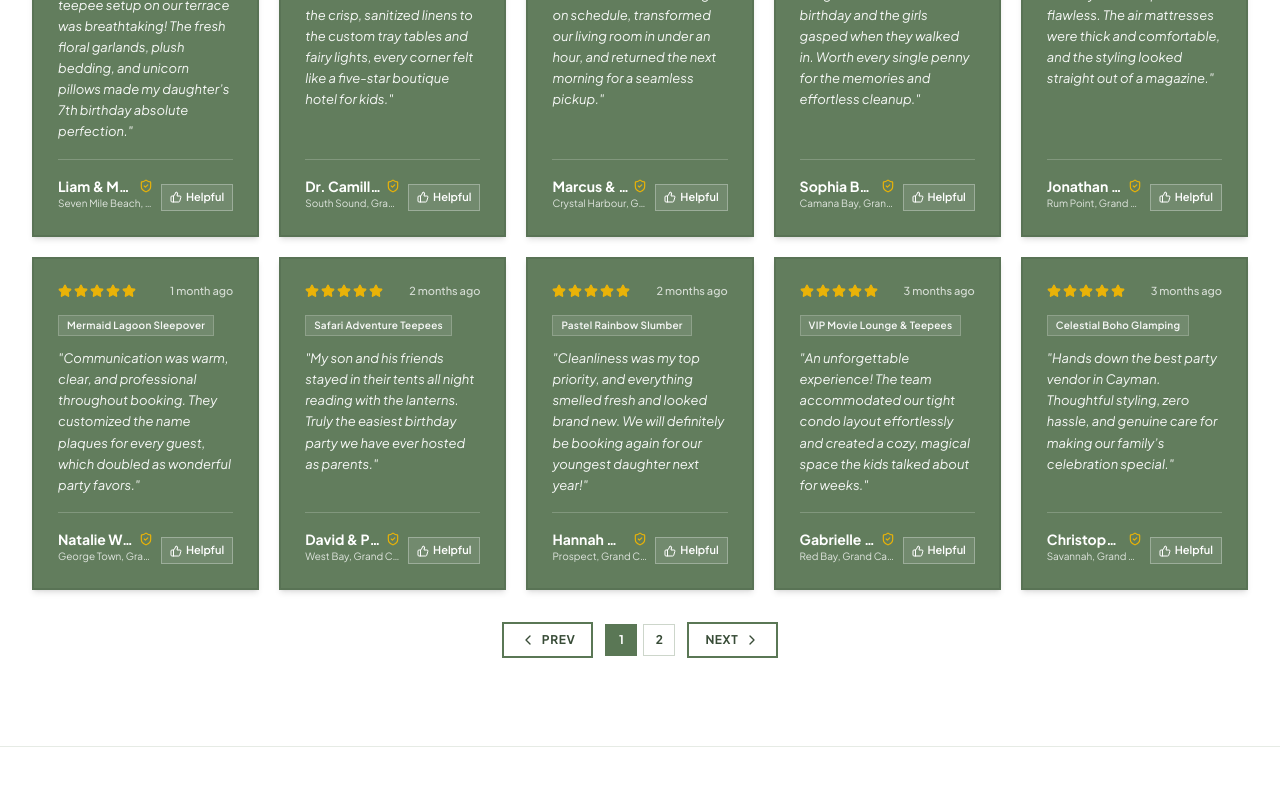
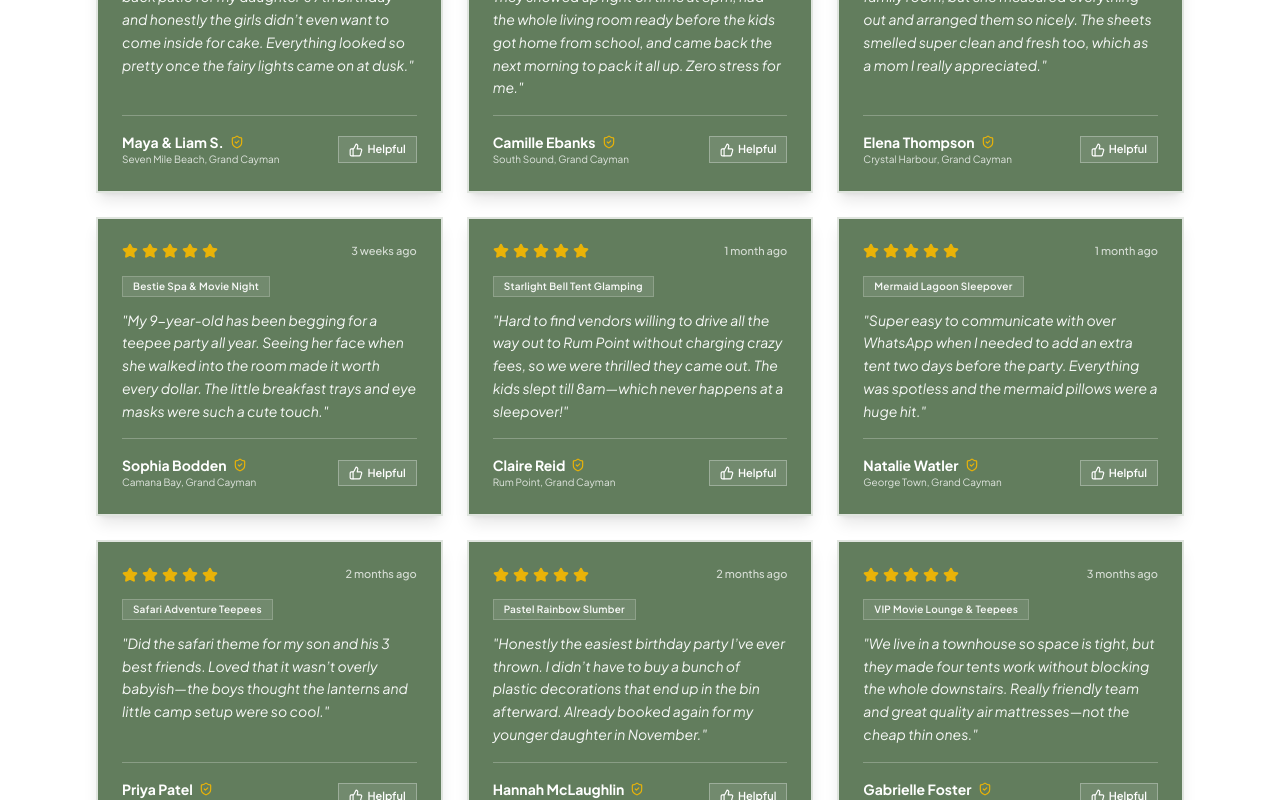
Before and after one commit to kashaffshoukat/ps.ky, a React (Vite) app: page / in a window 1280 px wide. Shown: the part 9620-10420 px from the top of the page. Built offline with nearby package versions, Linux system fonts and the light colour scheme.

Commit message:
Update testimonials with authentic reviews and storage key

```diff
--- a/src/components/TestimonialsSection.tsx
+++ b/src/components/TestimonialsSection.tsx
@@ -5,128 +5,127 @@ import { TestimonialItem } from '../types';
 import { CuteSmileyCloud } from './CuteSmileyCloud';
 import { ScrollReveal } from './ScrollReveal';
 
-const STORAGE_KEY = 'paradise_slumbers_reviews_v2';
+const STORAGE_KEY = 'paradise_slumbers_reviews_v3';
 const VOTES_STORAGE_KEY = 'paradise_slumbers_helpful_votes';
 
-// Curated professional reviews tailored to Grand Cayman & Paradise Slumbers
-const CURATED_REVIEWS: TestimonialItem[] = [
+// Natural, authentic reviews written like real Cayman parents (no AI clichés)
+const AUTHENTIC_REVIEWS: TestimonialItem[] = [
   {
     id: 'review-unicorn-outdoor-1',
-    name: 'Liam & Maya S.',
+    name: 'Maya & Liam S.',
     location: 'Seven Mile Beach, Grand Cayman',
     eventType: 'Enchanted Outdoor Unicorn Glamping',
     rating: 5,
-    review: 'The outdoor unicorn teepee setup on our terrace was breathtaking! The fresh floral garlands, plush bedding, and unicorn pillows made my daughter’s 7th birthday absolute perfection.',
-    date: '2 days ago',
+    review: 'We set the unicorn teepees up out on our back patio for my daughter’s 7th birthday and honestly the girls didn’t even want to come inside for cake. Everything looked so pretty once the fairy lights came on at dusk.',
+    date: '3 days ago',
     verified: true,
     avatar: 'https://images.unsplash.com/photo-1534528741775-53994a69daeb?auto=format&fit=crop&w=150&q=80',
   },
   {
-    id: 'review-pro-2',
-    name: 'Dr. Camille Ebanks',
+    id: 'review-real-2',
+    name: 'Camille Ebanks',
     location: 'South Sound, Grand Cayman',
     eventType: 'Boho Luxe Slumber Suite',
     rating: 5,
-    review: 'Impeccable punctuality and attention to detail. From the crisp, sanitized linens to the custom tray tables and fairy lights, every corner felt like a five-star boutique hotel for kids.',
+    review: 'Booked four tents for my niece’s sleepover. They showed up right on time at 3pm, had the whole living room ready before the kids got home from school, and came back the next morning to pack it all up. Zero stress for me.',
     date: '1 week ago',
     verified: true,
     avatar: 'https://images.unsplash.com/photo-1544005313-94ddf0286df2?auto=format&fit=crop&w=150&q=80',
   },
   {
-    id: 'review-pro-3',
-    name: 'Marcus & Elena Thompson',
+    id: 'review-real-3',
+    name: 'Elena Thompson',
     location: 'Crystal Harbour, Grand Cayman',
     eventType: 'Tropical Island Dreams Setup',
     rating: 5,
-    review: 'Stress-free from start to finish. The team arrived right on schedule, transformed our living room in under an hour, and returned the next morning for a seamless pickup.',
+    review: 'Was a bit worried 5 tents wouldn’t fit in our family room, but she measured everything out and arranged them so nicely. The sheets smelled super clean and fresh too, which as a mom I really appreciated.',
     date: '2 weeks ago',
     verified: true,
     avatar: 'https://images.unsplash.com/photo-1507003211169-0a1dd7228f2d?auto=format&fit=crop&w=150&q=80',
   },
   {
-    id: 'review-pro-4',
+    id: 'review-real-4',
     name: 'Sophia Bodden',
     location: 'Camana Bay, Grand Cayman',
     eventType: 'Bestie Spa & Movie Night',
     rating: 5,
-    review: 'We booked six tents for my daughter’s milestone birthday and the girls gasped when they walked in. Worth every single penny for the memories and effortless cleanup.',
+    review: 'My 9-year-old has been begging for a teepee party all year. Seeing her face when she walked into the room made it worth every dollar. The little breakfast trays and eye masks were such a cute touch.',
     date: '3 weeks ago',
     verified: true,
     avatar: 'https://images.unsplash.com/photo-1438761681033-6461ffad8d80?auto=format&fit=crop&w=150&q=80',
   },
   {
-    id: 'review-pro-5',
-    name: 'Jonathan & Claire Reid',
+    id: 'review-real-5',
+    name: 'Claire Reid',
     location: 'Rum Point, Grand Cayman',
     eventType: 'Starlight Bell Tent Glamping',
     rating: 5,
-    review: 'Even out in Rum Point, the delivery and setup were flawless. The air mattresses were thick and comfortable, and the styling looked straight out of a magazine.',
+    review: 'Hard to find vendors willing to drive all the way out to Rum Point without charging crazy fees, so we were thrilled they came out. The kids slept till 8am—which never happens at a sleepover!',
     date: '1 month ago',
     verified: true,
     avatar: 'https://images.unsplash.com/photo-1500648767791-00dcc994a43e?auto=format&fit=crop&w=150&q=80',
   },
   {
-    id: 'review-pro-6',
+    id: 'review-real-6',
     name: 'Natalie Watler',
     location: 'George Town, Grand Cayman',
     eventType: 'Mermaid Lagoon Sleepover',
     rating: 5,
-    review: 'Communication was warm, clear, and professional throughout booking. They customized the name plaques for every guest, which doubled as wonderful party favors.',
+    review: 'Super easy to communicate with over WhatsApp when I needed to add an extra tent two days before the party. Everything was spotless and the mermaid pillows were a huge hit.',
     date: '1 month ago',
     verified: true,
     avatar: 'https://images.unsplash.com/photo-1517841905240-472988babdf9?auto=format&fit=crop&w=150&q=80',
   },
   {
-    id: 'review-pro-7',
-    name: 'David & Priya Patel',
+    id: 'review-real-7',
+    name: 'Priya Patel',
     location: 'West Bay, Grand Cayman',
     eventType: 'Safari Adventure Teepees',
     rating: 5,
-    review: 'My son and his friends stayed in their tents all night reading with the lanterns. Truly the easiest birthday party we have ever hosted as parents.',
+    review: 'Did the safari theme for my son and his 3 best friends. Loved that it wasn’t overly babyish—the boys thought the lanterns and little camp setup were so cool.',
     date: '2 months ago',
     verified: true,
     avatar: 'https://images.unsplash.com/photo-1472099645785-5658abf4ff4e?auto=format&fit=crop&w=150&q=80',
   },
   {
-    id: 'review-pro-8',
+    id: 'review-real-8',
     name: 'Hannah McLaughlin',
     location: 'Prospect, Grand Cayman',
     eventType: 'Pastel Rainbow Slumber',
     rating: 5,
-    review: 'Cleanliness was my top priority, and everything smelled fresh and looked brand new. We will definitely be booking again for our youngest daughter next year!',
+    review: 'Honestly the easiest birthday party I’ve ever thrown. I didn’t have to buy a bunch of plastic decorations that end up in the bin afterward. Already booked again for my younger daughter in November.',
     date: '2 months ago',
     verified: true,
     avatar: 'https://images.unsplash.com/photo-1531746020798-e6953c6e8e04?auto=format&fit=crop&w=150&q=80',
   },
   {
-    id: 'review-pro-9',
+    id: 'review-real-9',
     name: 'Gabrielle Foster',
     location: 'Red Bay, Grand Cayman',
     eventType: 'VIP Movie Lounge & Teepees',
     rating: 5,
-    review: 'An unforgettable experience! The team accommodated our tight condo layout effortlessly and created a cozy, magical space the kids talked about for weeks.',
+    review: 'We live in a townhouse so space is tight, but they made four tents work without blocking the whole downstairs. Really friendly team and great quality air mattresses—not the cheap thin ones.',
     date: '3 months ago',
     verified: true,
     avatar: 'https://images.unsplash.com/photo-1524504388940-b1c1722653e1?auto=format&fit=crop&w=150&q=80',
   },
   {
-    id: 'review-pro-10',
-    name: 'Christopher & Lauren Kirk',
+    id: 'review-real-10',
+    name: 'Lauren Kirk',
     location: 'Savannah, Grand Cayman',
     eventType: 'Celestial Boho Glamping',
     rating: 5,
-    review: 'Hands down the best party vendor in Cayman. Thoughtful styling, zero hassle, and genuine care for making our family’s celebration special.',
+    review: 'The custom name signs on each tent were my daughter’s favorite part—she still has hers hanging on her bedroom door. Thank you for making her 10th birthday feel so special!',
     date: '3 months ago',
     verified: true,
     avatar: 'https://images.unsplash.com/photo-1519085360753-af0119f7cbe7?auto=format&fit=crop&w=150&q=80',
   },
 ];
 
-// Merge curated reviews with mockData without duplicates, ensuring at least 10 quality reviews exist
 const COMBINED_TESTIMONIALS: TestimonialItem[] = (() => {
-  const seen = new Set(CURATED_REVIEWS.map((r) => r.id));
+  const seen = new Set(AUTHENTIC_REVIEWS.map((r) => r.id));
   const extra = (TESTIMONIALS_DATA || []).filter((item) => !seen.has(item.id));
-  return [...CURATED_REVIEWS, ...extra];
+  return [...AUTHENTIC_REVIEWS, ...extra];
 })();
 
 export const TestimonialsSection: React.FC = () => {
@@ -150,18 +149,16 @@ export const TestimonialsSection: React.FC = () => {
     }
   });
 
-  // Responsive items per view:
-  // Large screens (lg: >= 1024px): 10 reviews
-  // Medium / Tablet screens (sm/md: 640px - 1023px): 4 reviews
-  // Small / Mobile screens (< 640px): 1 review
-  const [itemsPerView, setItemsPerView] = useState<number>(() => {
-    if (typeof window === 'undefined') return 10;
-    if (window.innerWidth >= 1024) return 10;
-    if (window.innerWidth >= 640) return 4;
-    return 1;
+  // Screen mode: 'mobile' (< 640px -> 1 review slider), 'tablet' (640px-1023px -> 4 reviews), 'desktop' (>= 1024px -> 10 reviews in 3-col grid)
+  const [screenSize, setScreenSize] = useState<'mobile' | 'tablet' | 'desktop'>(() => {
+    if (typeof window === 'undefined') return 'desktop';
+    if (window.innerWidth >= 1024) return 'desktop';
+    if (window.innerWidth >= 640) return 'tablet';
+    return 'mobile';
   });
 
-  const [currentPage, setCurrentPage] = useState(0);
+  // Index for mobile single-card slider
+  const [mobileIndex, setMobileIndex] = useState(0);
   const [isWriteReviewOpen, setIsWriteReviewOpen] = useState(false);
 
   // Form state
@@ -174,21 +171,13 @@ export const TestimonialsSection: React.FC = () => {
 
   useEffect(() => {
     const handleResize = () => {
-      let nextCount = 1;
       if (window.innerWidth >= 1024) {
-        nextCount = 10;
+        setScreenSize('desktop');
       } else if (window.innerWidth >= 640) {
-        nextCount = 4;
+        setScreenSize('tablet');
       } else {
-        nextCount = 1;
+        setScreenSize('mobile');
       }
-
-      setItemsPerView((prev) => {
-        if (prev !== nextCount) {
-          setCurrentPage(0);
-        }
-        return nextCount;
-      });
     };
 
     handleResize();
@@ -198,7 +187,7 @@ export const TestimonialsSection: React.FC = () => {
 
   const saveReviews = (newList: TestimonialItem[]) => {
     setTestimonials(newList);
-    setCurrentPage(0);
+    setMobileIndex(0);
     try {
       localStorage.setItem(STORAGE_KEY, JSON.stringify(newList));
     } catch {}
@@ -228,7 +217,7 @@ export const TestimonialsSection: React.FC = () => {
       review: reviewText.trim(),
       date: 'Just now',
       verified: true,
-      avatar: `https://images.unsplash.com/photo-1534528741775-53994a69daeb?auto=format&fit=crop&w=150&q=80`,
+      avatar: 'https://images.unsplash.com/photo-1534528741775-53994a69daeb?auto=format&fit=crop&w=150&q=80',
     };
 
     const updated = [newReview, ...testimonials];
@@ -242,26 +231,28 @@ export const TestimonialsSection: React.FC = () => {
     }, 1500);
   };
 
-  // Pagination calculations
-  const totalPages = Math.max(1, Math.ceil(testimonials.length / itemsPerView));
-  const safePage = Math.min(currentPage, totalPages - 1);
-  const startIndex = safePage * itemsPerView;
-  const visibleReviews = testimonials.slice(startIndex, startIndex + itemsPerView);
-
-  const handlePrev = () => {
-    setCurrentPage((prev) => (prev > 0 ? prev - 1 : totalPages - 1));
+  const handleMobilePrev = () => {
+    setMobileIndex((prev) => (prev > 0 ? prev - 1 : testimonials.length - 1));
   };
 
-  const handleNext = () => {
-    setCurrentPage((prev) => (prev < totalPages - 1 ? prev + 1 : 0));
+  const handleMobileNext = () => {
+    setMobileIndex((prev) => (prev < testimonials.length - 1 ? prev + 1 : 0));
   };
+
+  // Determine which reviews to render based on screen size
+  const displayedReviews =
+    screenSize === 'mobile'
+      ? [testimonials[mobileIndex] || testimonials[0]]
+      : screenSize === 'tablet'
+      ? testimonials.slice(0, 4)
+      : testimonials.slice(0, 10); // Large screen: 10 reviews arranged 3 per row (3 + 3 + 3 + 1)
 
   return (
     <section
       id="reviews"
       className="py-14 sm:py-18 lg:py-22 relative z-10 bg-white border-b border-[#5A7755]/15 select-none font-sans"
     >
-      <div className="max-w-7xl mx-auto px-4 sm:px-6 lg:px-8">
+      <div className="max-w-6xl mx-auto px-4 sm:px-6 lg:px-8">
 
         {/* SECTION HEADER */}
         <div className="text-center max-w-3xl mx-auto mb-10 sm:mb-14 space-y-3">
@@ -405,72 +396,61 @@ export const TestimonialsSection: React.FC = () => {
         )}
 
         {/* ========================================================
-            RESPONSIVE STATIC GRID (NO MARQUEE / NO STATS)
-            - Mobile (<640px): 1 review card per view
-            - Tablet/Medium (640px-1023px): 4 review cards (2x2)
-            - Large Desktop (>=1024px): 10 review cards (5x2)
+            REVIEWS DISPLAY
+            - Small screens (<640px): 1 review at a time with Prev/Next arrows (no page numbers)
+            - Medium screens (640px-1023px): 4 reviews (2x2 grid)
+            - Large screens (>=1024px): 10 reviews in 3-column rows (3 per row)
             ======================================================== */}
         <ScrollReveal animation="fade-up" delay={150}>
-          <div className="grid grid-cols-1 sm:grid-cols-2 lg:grid-cols-5 gap-5">
-            {visibleReviews.map((t) => {
+          <div className="grid grid-cols-1 sm:grid-cols-2 lg:grid-cols-3 gap-6">
+            {displayedReviews.map((t) => {
               const votes = helpfulVotes[t.id] || 0;
               return (
                 <article
                   key={t.id}
-                  className="bg-[#5A7755]/95 backdrop-blur-sm rounded-none p-5 sm:p-6 border-2 border-[#384C37]/20 shadow-md hover:shadow-lg transition-shadow flex flex-col justify-between text-white min-h-[260px]"
+                  className="bg-[#5A7755]/95 backdrop-blur-sm rounded-none p-6 border-2 border-white/80 shadow-lg flex flex-col justify-between text-white min-h-[250px]"
                 >
                   <div className="space-y-3">
-                    {/* Top row: Stars + Date */}
                     <div className="flex items-center justify-between gap-2">
-                      <div className="flex items-center gap-0.5 text-[#EAB308]" aria-label={`${t.rating} out of 5 stars`}>
+                      <div className="flex items-center gap-1 text-[#EAB308]">
                         {[...Array(t.rating)].map((_, i) => (
-                          <Star key={i} className="w-3.5 h-3.5 fill-[#EAB308] text-[#EAB308]" />
+                          <Star key={i} className="w-4 h-4 fill-[#EAB308] text-[#EAB308]" />
                         ))}
                       </div>
-                      <span className="text-[11px] text-white/75 font-medium whitespace-nowrap">
-                        {t.date}
-                      </span>
+                      <span className="text-[11px] text-white/75 font-medium">{t.date}</span>
                     </div>
 
-                    {/* Event Theme Tag */}
                     {t.eventType && (
-                      <div className="inline-block px-2 py-0.5 bg-white/10 border border-white/20 text-[10px] font-semibold tracking-wide text-white/95">
+                      <div className="inline-block px-2.5 py-0.5 bg-white/10 border border-white/20 text-[10px] font-semibold tracking-wide text-white/95">
                         {t.eventType}
                       </div>
                     )}
 
-                    {/* Review Body */}
-                    <p className="text-xs sm:text-[13px] text-white/95 leading-relaxed italic">
+                    <p className="text-xs sm:text-sm text-white/95 leading-relaxed italic">
                       "{t.review}"
                     </p>
                   </div>
 
-                  {/* Footer: Reviewer Info & Helpful Button */}
-                  <div className="pt-4 mt-4 border-t border-white/20 flex items-end justify-between gap-2">
-                    <div className="min-w-0">
-                      <div className="flex items-center gap-1">
-                        <span className="font-sans font-bold text-xs sm:text-sm text-white truncate">
+                  <div className="pt-4 mt-4 border-t border-white/25 flex items-center justify-between gap-2">
+                    <div>
+                      <div className="flex items-center gap-1.5">
+                        <span className="font-sans font-bold text-xs sm:text-sm text-white">
                           {t.name}
                         </span>
                         {t.verified && (
-                          <ShieldCheck
-                            className="w-3.5 h-3.5 text-[#EAB308] flex-shrink-0"
-                            aria-label="Verified Booking"
-                          />
+                          <ShieldCheck className="w-3.5 h-3.5 text-[#EAB308] flex-shrink-0" />
                         )}
                       </div>
-                      <span className="text-[10px] text-white/80 block truncate">
-                        {t.location}
-                      </span>
+                      <span className="text-[10px] text-white/80 block">{t.location}</span>
                     </div>
 
                     <button
                       type="button"
                       onClick={() => handleVoteHelpful(t.id)}
-                      className="inline-flex items-center gap-1 text-[10px] sm:text-[11px] text-white hover:bg-white/20 font-semibold transition-colors cursor-pointer bg-white/10 px-2 py-1 border border-white/30 flex-shrink-0"
+                      className="inline-flex items-center gap-1 text-[11px] text-white hover:text-white/80 font-semibold transition-colors cursor-pointer bg-white/10 px-2.5 py-1 border border-white/30 flex-shrink-0"
                       title="Mark as helpful"
                     >
-                      <ThumbsUp className="w-3 h-3" />
+                      <ThumbsUp className="w-3.5 h-3.5" />
                       <span>{votes > 0 ? votes : 'Helpful'}</span>
                     </button>
                   </div>
@@ -478,50 +458,33 @@ export const TestimonialsSection: React.FC = () => {
               );
             })}
           </div>
-        </ScrollReveal>
 
-        {/* PAGINATION CONTROLS (Shown whenever total reviews exceed current screen capacity) */}
-        {totalPages > 1 && (
-          <div className="mt-8 flex items-center justify-center gap-3">
+          {/* Mobile-only simple Prev / Next arrows (1 review after 1 review, no page numbers) */}
+          {screenSize === 'mobile' && testimonials.length > 1 && (
+            <div className="mt-6 flex items-center justify-center gap-4">
               <button
                 type="button"
-              onClick={handlePrev}
-              aria-label="Previous reviews"
+                onClick={handleMobilePrev}
+                aria-label="Previous review"
                 className="inline-flex items-center gap-1.5 px-4 py-2 rounded-none bg-white hover:bg-[#5A7755] text-[#384C37] hover:text-white border-2 border-[#5A7755] text-xs font-bold uppercase tracking-wider transition-colors cursor-pointer"
               >
                 <ChevronLeft className="w-4 h-4" />
                 <span>Prev</span>
               </button>
 
-            <div className="flex items-center gap-1.5">
-              {Array.from({ length: totalPages }).map((_, idx) => (
-                <button
-                  key={idx}
-                  type="button"
-                  onClick={() => setCurrentPage(idx)}
-                  aria-label={`Go to review page ${idx + 1}`}
-                  className={`w-8 h-8 rounded-none text-xs font-bold border transition-colors cursor-pointer ${
-                    safePage === idx
-                      ? 'bg-[#5A7755] text-white border-[#5A7755]'
-                      : 'bg-white text-[#384C37] border-[#5A7755]/30 hover:border-[#5A7755]'
-                  }`}
-                >
-                  {idx + 1}
-                </button>
-              ))}
-            </div>
-
               <button
                 type="button"
-              onClick={handleNext}
-              aria-label="Next reviews"
-              className="inline-flex items-center gap-1.5 px-4 py-2 rounded-none bg-white hover:bg-[#5A7755] text-[#384C37] hover:text-white border-2 border-[#5A7755] text-xs font-bold uppercase tracking-wider transition-colors cursor-pointer"
+                onClick={handleMobileNext}
+                aria-label="Next review"
+                className="inline-flex items-center gap-1.5 px-4 py-2 rounded-none bg-[#5A7755] hover:bg-[#384C37] text-white border-2 border-[#5A7755] text-xs font-bold uppercase tracking-wider transition-colors cursor-pointer"
               >
                 <span>Next</span>
                 <ChevronRight className="w-4 h-4" />
               </button>
             </div>
           )}
+        </ScrollReveal>
+
       </div>
     </section>
   );
```
Lines whose indentation alone changed are shown as unchanged.
